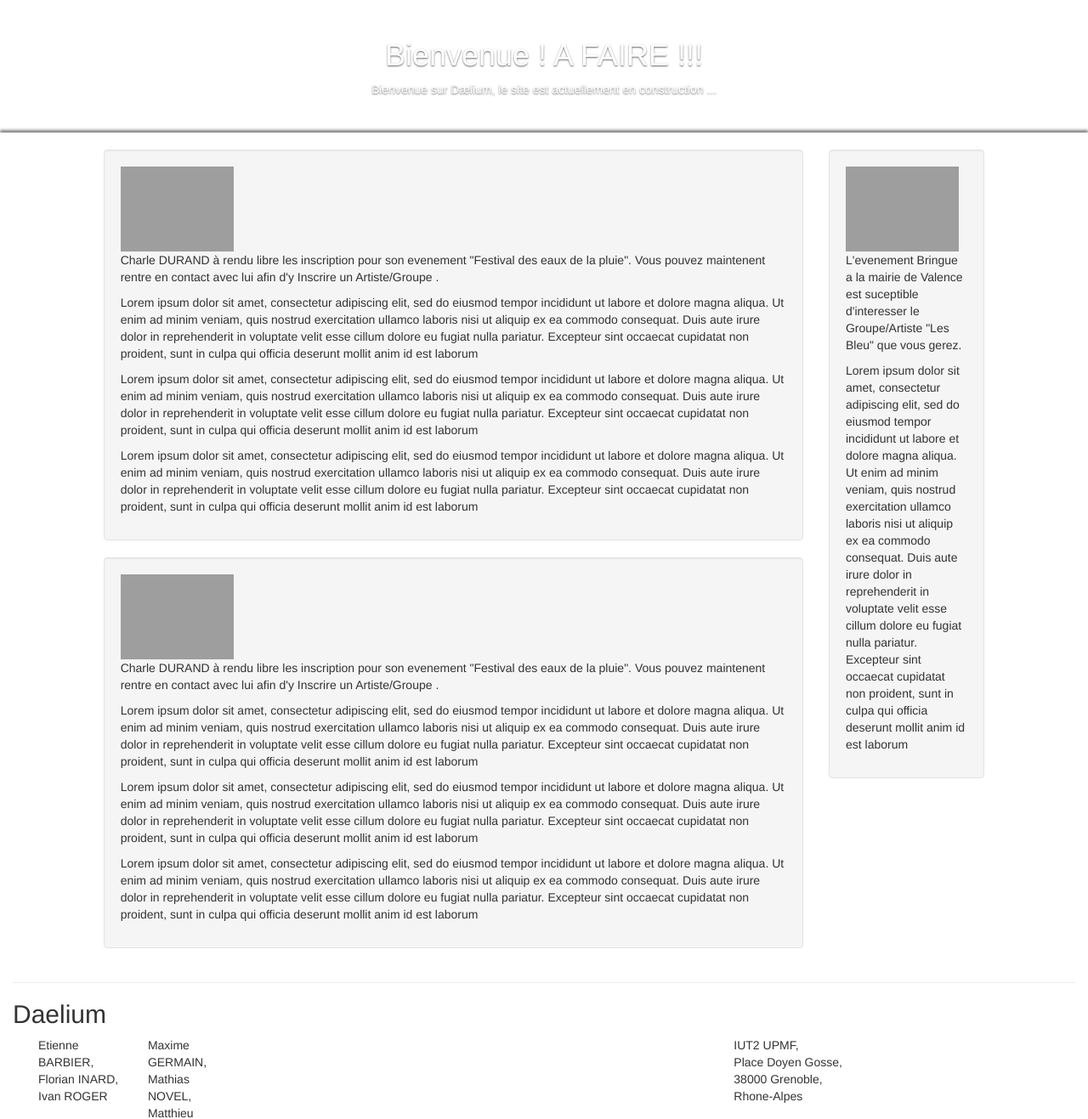
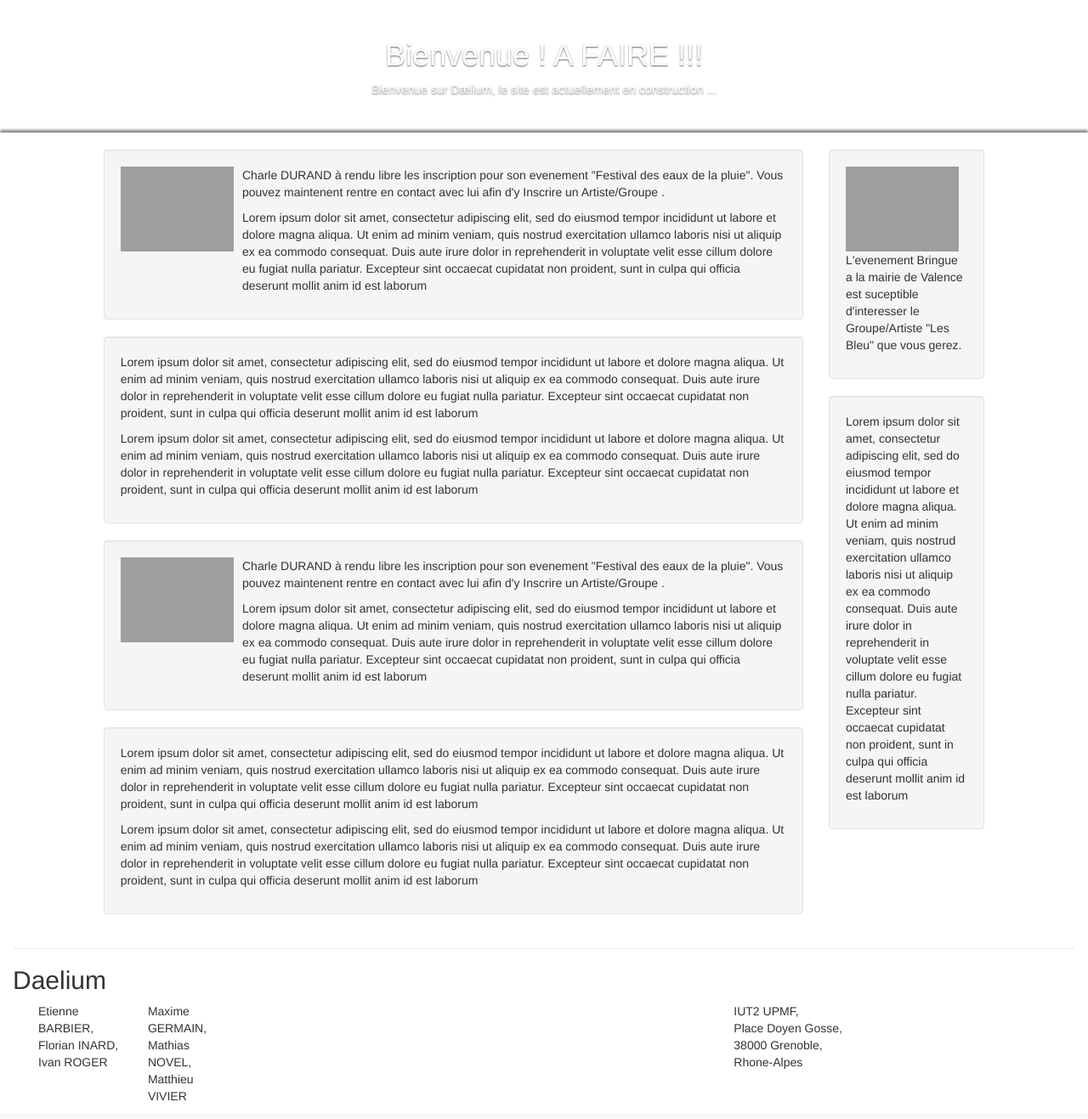
Before and after one commit to Ivan-Roger/Daelium, a PHP site: page /code/view/main.view.php in a window 1280 px wide. Shown: the part 275-1592 px from the top of the page at 85% size. After the commit the page ends 1570 px from the top, so only its background shows below. Run offline with PHP 8.4, Linux system fonts and the light colour scheme; data that the repository does not hold is empty; some libraries are stand-ins or nearby versions; grey boxes are pictures that could not be loaded.

Commit message:
Changement css

```diff
--- a/code/view/agenda.view.php
+++ b/code/view/agenda.view.php
@@ -71,8 +71,8 @@
             <div id="sanspadding" class="panel-body table-responsive evt" style="overflow:auto;height:450px;overflow-x: hidden;">
               <table id="commingNext" class="table table-striped table-hover table-bordered col-lg-12">
                 <colgroup>
-                  <col class="text-center col-lg-2" />
-                  <col class="col-lg-10"/>
+                  <col class="text-center col-lg-3" />
+                  <col class="col-lg-9"/>
                 </colgroup>
                 <thead>
                   <tr><th>Date / Heure</th> <th>Evenements</th></tr>
--- a/code/view/main.view.php
+++ b/code/view/main.view.php
@@ -42,17 +42,29 @@
     <section class="container-fluid full page-content">
       <article class="col-lg-8 col-lg-offset-1">
         <!-- Alertes et information pour l'utilisateur -->
-        <div class="well">
+        <div class="well media">
+          <div class="media-left">
           <img src="http://www.ac-grenoble.fr/ien.vienne1-2/spip/IMG/bmp_Image004.bmp" alt="Mountain View" style="height:100px;">
+        </div>
+        <div class="media-body">
           <p>Charle DURAND à rendu libre les inscription pour son evenement "Festival des eaux de la pluie". Vous pouvez maintenent rentre en contact avec lui afin d'y Inscrire un Artiste/Groupe .</p>
           <p>Lorem ipsum dolor sit amet, consectetur adipiscing elit, sed do eiusmod tempor incididunt ut labore et dolore magna aliqua. Ut enim ad minim veniam, quis nostrud exercitation ullamco laboris nisi ut aliquip ex ea commodo consequat. Duis aute irure dolor in reprehenderit in voluptate velit esse cillum dolore eu fugiat nulla pariatur. Excepteur sint occaecat cupidatat non proident, sunt in culpa qui officia deserunt mollit anim id est laborum</p>
+        </div>
+      </div>
+        <div class="well">
           <p>Lorem ipsum dolor sit amet, consectetur adipiscing elit, sed do eiusmod tempor incididunt ut labore et dolore magna aliqua. Ut enim ad minim veniam, quis nostrud exercitation ullamco laboris nisi ut aliquip ex ea commodo consequat. Duis aute irure dolor in reprehenderit in voluptate velit esse cillum dolore eu fugiat nulla pariatur. Excepteur sint occaecat cupidatat non proident, sunt in culpa qui officia deserunt mollit anim id est laborum</p>
           <p>Lorem ipsum dolor sit amet, consectetur adipiscing elit, sed do eiusmod tempor incididunt ut labore et dolore magna aliqua. Ut enim ad minim veniam, quis nostrud exercitation ullamco laboris nisi ut aliquip ex ea commodo consequat. Duis aute irure dolor in reprehenderit in voluptate velit esse cillum dolore eu fugiat nulla pariatur. Excepteur sint occaecat cupidatat non proident, sunt in culpa qui officia deserunt mollit anim id est laborum</p>
         </div>
-        <div class="well">
+        <div class="well media">
+          <div class="media-left">
           <img src="http://www.ac-grenoble.fr/ien.vienne1-2/spip/IMG/bmp_Image004.bmp" alt="Mountain View" style="height:100px;">
+        </div>
+        <div class="media-body">
           <p>Charle DURAND à rendu libre les inscription pour son evenement "Festival des eaux de la pluie". Vous pouvez maintenent rentre en contact avec lui afin d'y Inscrire un Artiste/Groupe .</p>
           <p>Lorem ipsum dolor sit amet, consectetur adipiscing elit, sed do eiusmod tempor incididunt ut labore et dolore magna aliqua. Ut enim ad minim veniam, quis nostrud exercitation ullamco laboris nisi ut aliquip ex ea commodo consequat. Duis aute irure dolor in reprehenderit in voluptate velit esse cillum dolore eu fugiat nulla pariatur. Excepteur sint occaecat cupidatat non proident, sunt in culpa qui officia deserunt mollit anim id est laborum</p>
+        </div>
+          </div>
+        <div class="well">
           <p>Lorem ipsum dolor sit amet, consectetur adipiscing elit, sed do eiusmod tempor incididunt ut labore et dolore magna aliqua. Ut enim ad minim veniam, quis nostrud exercitation ullamco laboris nisi ut aliquip ex ea commodo consequat. Duis aute irure dolor in reprehenderit in voluptate velit esse cillum dolore eu fugiat nulla pariatur. Excepteur sint occaecat cupidatat non proident, sunt in culpa qui officia deserunt mollit anim id est laborum</p>
           <p>Lorem ipsum dolor sit amet, consectetur adipiscing elit, sed do eiusmod tempor incididunt ut labore et dolore magna aliqua. Ut enim ad minim veniam, quis nostrud exercitation ullamco laboris nisi ut aliquip ex ea commodo consequat. Duis aute irure dolor in reprehenderit in voluptate velit esse cillum dolore eu fugiat nulla pariatur. Excepteur sint occaecat cupidatat non proident, sunt in culpa qui officia deserunt mollit anim id est laborum</p>
         </div>
@@ -62,6 +74,9 @@
         <div class="well">
           <img src="http://www.ac-grenoble.fr/ien.vienne1-2/spip/IMG/bmp_Image004.bmp" alt="Mountain View" style="height:100px;">
           <p>L'evenement Bringue a la mairie de Valence est suceptible d'interesser le Groupe/Artiste "Les Bleu" que vous gerez.</p>
+        </div>
+          <div class="well">
+
           <p>Lorem ipsum dolor sit amet, consectetur adipiscing elit, sed do eiusmod tempor incididunt ut labore et dolore magna aliqua. Ut enim ad minim veniam, quis nostrud exercitation ullamco laboris nisi ut aliquip ex ea commodo consequat. Duis aute irure dolor in reprehenderit in voluptate velit esse cillum dolore eu fugiat nulla pariatur. Excepteur sint occaecat cupidatat non proident, sunt in culpa qui officia deserunt mollit anim id est laborum</p>
         </div>
       </aside>
```
